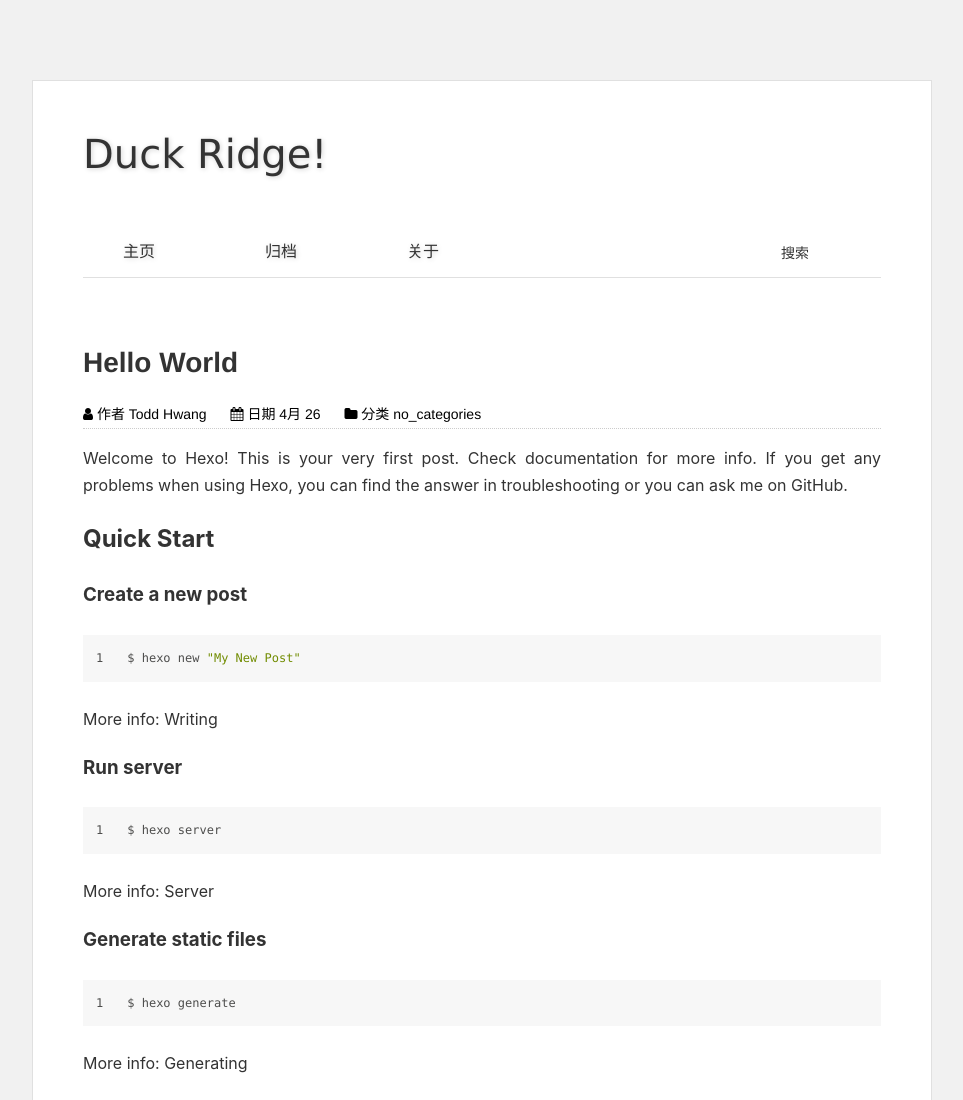
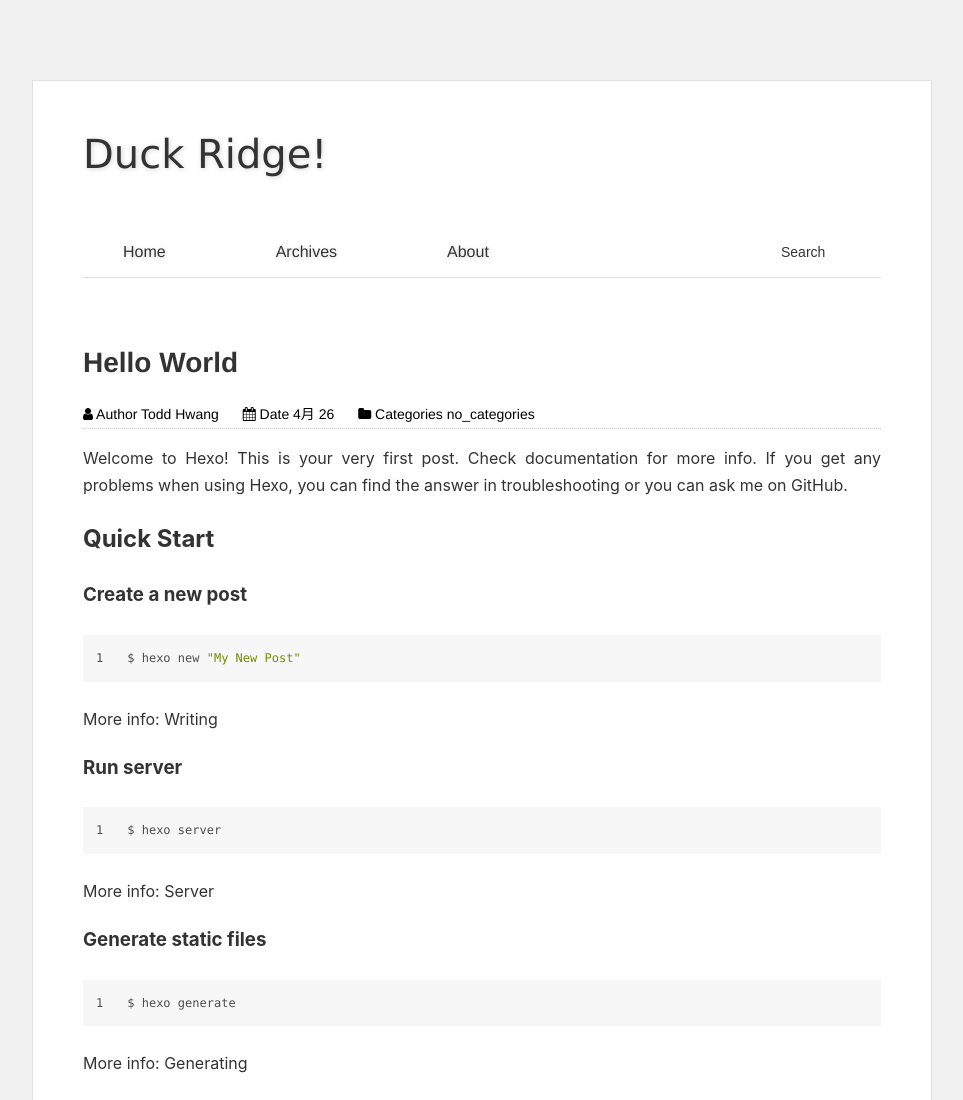
Before and after one commit to duck-ridge/duck-ridge.github.io, a plain HTML site: page 2023/04/26/hello-world/index.html in a window 1280 px wide. Shown: the top 1100 px of the page, without its empty margins (158-1121 px from the left). Drawn offline with Linux system fonts and the light colour scheme; a script that the page names is missing.

Commit message:
Site updated: 2023-04-26 14:16:32

```diff
--- a/2023/04/26/hello-world/index.html
+++ b/2023/04/26/hello-world/index.html
@@ -47,18 +47,18 @@
 
 	<nav id="nav-menu" class="clearfix">
 		<form id="search" method="post" action="./" role="search">
-			<input id="search-input" type="text" name="s" class="inputbox" value="搜索" onfocus="if (value =='搜索'){value =''}" onblur="if (value ==''){value='搜索'}">
+			<input id="search-input" type="text" name="s" class="inputbox" value="Search" onfocus="if (value =='Search'){value =''}" onblur="if (value ==''){value='Search'}">
 		</form>
 		<ul>
 
 
-        <li><a class="main-nav-link" href="/duck-ridge.github.io/">主页</a></li>
+        <li><a class="main-nav-link" href="/duck-ridge.github.io/">Home</a></li>
 
 
-        <li><a class="main-nav-link" href="/duck-ridge.github.io/archives">归档</a></li>
+        <li><a class="main-nav-link" href="/duck-ridge.github.io/archives">Archives</a></li>
 
 
-        <li><a class="main-nav-link" href="/duck-ridge.github.io/about">关于</a></li>
+        <li><a class="main-nav-link" href="/duck-ridge.github.io/about">About</a></li>
 
 		</ul>
 	</nav>
@@ -66,9 +66,9 @@
     <section id="main" class="clearfix"><article class="post-detail">
   <h1 class="post-title"><a href="/duck-ridge.github.io/">Hello World</a></h1>
   <ul class="post-meta">
-  <li><i class="fa fa-user"></i> 作者 Todd Hwang</li>
-  <li><i class="fa fa-calendar"></i> 日期 4月 26</li>
-  <li><i class="fa fa-folder"></i> 分类
+  <li><i class="fa fa-user"></i> Author Todd Hwang</li>
+  <li><i class="fa fa-calendar"></i> Date 4月 26</li>
+  <li><i class="fa fa-folder"></i> Categories
 
     no_categories
 
```
Also changed, not shown: 2023/04/26/日志测试/index.html (+7 -7 lines), about/index.html (+4 -4 lines), archives/2023/04/index.html (+4 -4 lines), archives/2023/index.html (+4 -4 lines), archives/index.html (+4 -4 lines), index.html (+4 -4 lines).
